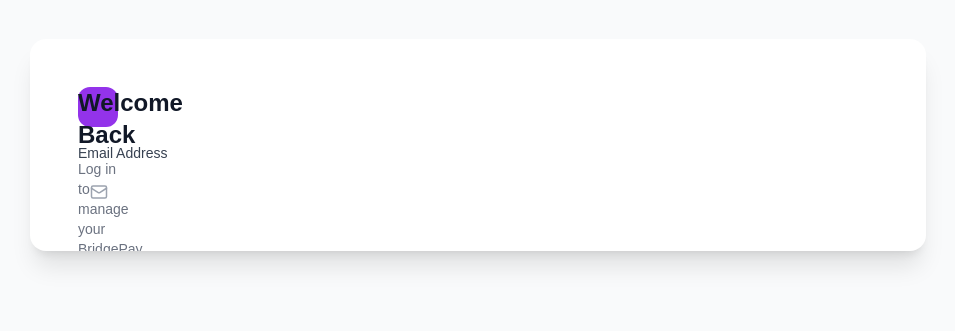
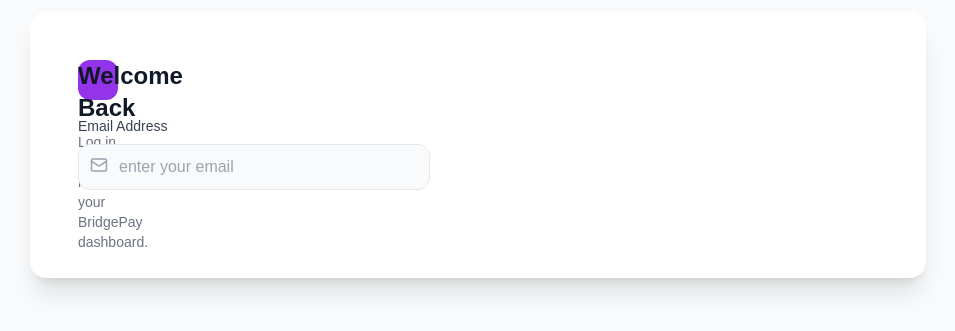
Before and after one commit to Abusadiq006/bridge-pay-dashboard, a React (Vite) app: page /login in a window 1280 px wide. Shown: the part 255-586 px from the top of the page, without its empty margins (162-1117 px from the left). Built offline with nearby package versions, Linux system fonts and the light colour scheme; a web font is replaced by a local one.

Commit message:
implementing input

```diff
--- a/src/pages/Login.jsx
+++ b/src/pages/Login.jsx
@@ -31,6 +31,10 @@ const Login = () => {
                                 <label className="block text-sm font-medium text-gray-700 mb-2">Email Address</label>
                                 <div className="relative">
                                     <Mail className="absolute left-3 top-3 text-gray-400" size={18} />
+                                    <input type="email" required placeholder="enter your email"
+                                        className="w-full pl-10 pr-4 py-2.5 bg-gray-50 border border-gray-200 rounded-xl focus:ring-2 focus:ring-purple-500 focus:border-transparent outline-none transition-all"
+                                        onChange={(e) => setFormData({...formData, email: e.target.value})}
+                                    />
                                 </div>
                             </div>
                         </form>
```
